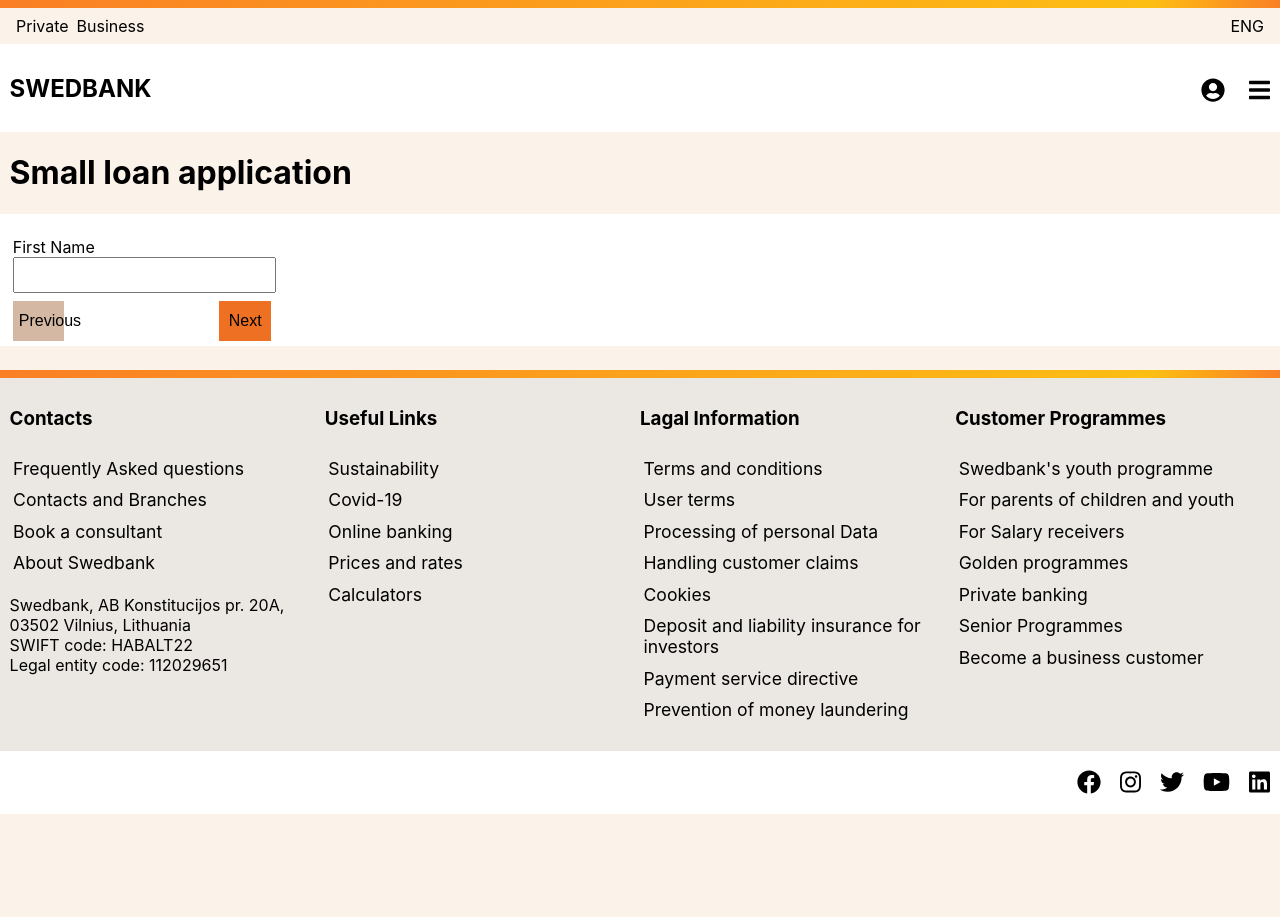
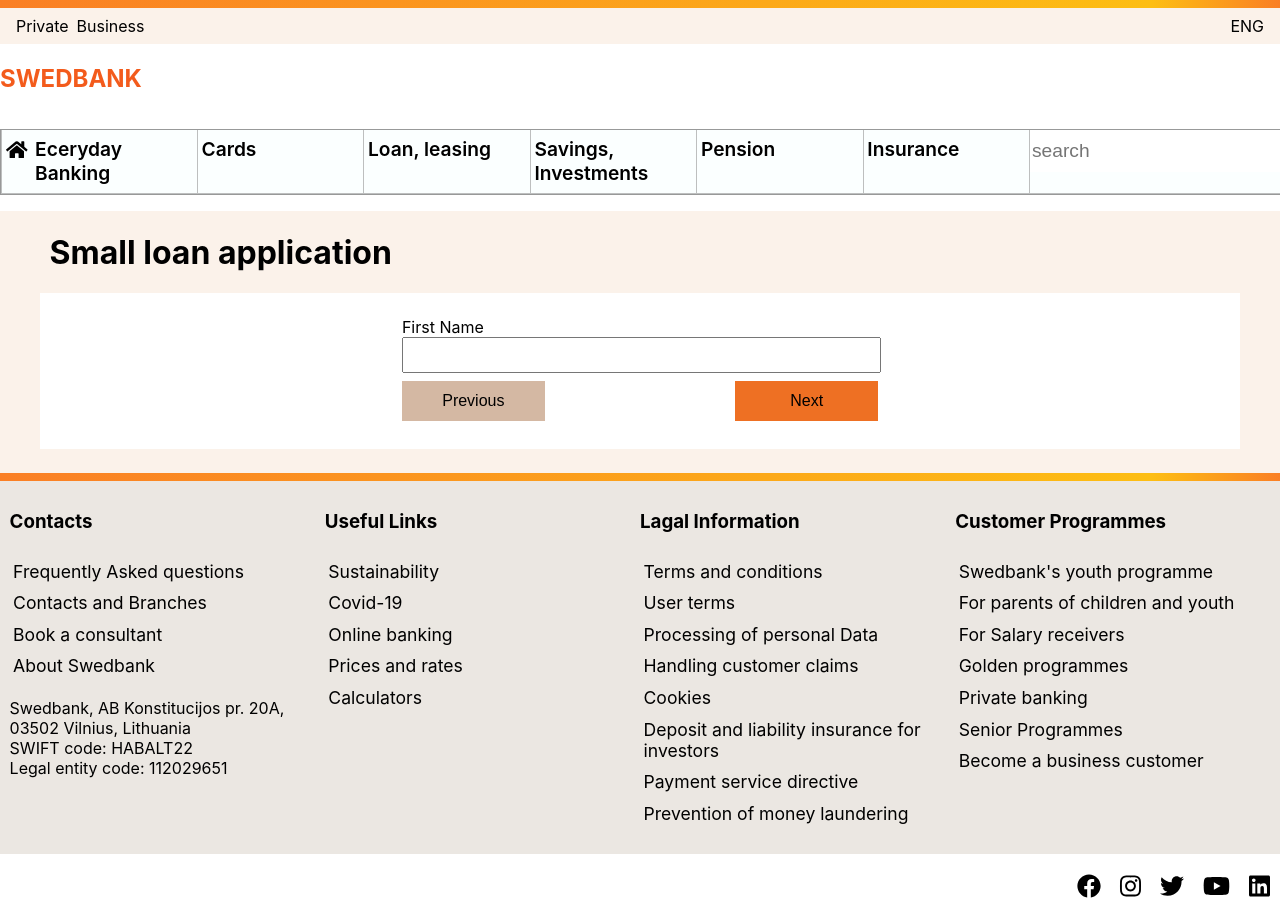
Before and after one commit to abbabawa/swedbank-loan-form, a React (Create React App) app: page /questions in a window 1280 px wide. Before the commit the page ends 814 px from the top, so only its background shows below. Built offline with nearby package versions, Linux system fonts and the light colour scheme.

Commit message:
dropdowns worked on

```diff
--- a/src/App.js
+++ b/src/App.js
@@ -64,7 +64,7 @@
 	<>
 		<Navbar />
 		<main className="main">
-            <h1>Small loan application</h1>
+            <h1 className='pageHeading'>Small loan application</h1>
 			<div className='content'>
 				<Routes>
 					<Route path="/" element={<Intro />} />
--- a/src/components/Footer.js
+++ b/src/components/Footer.js
@@ -5,13 +5,21 @@
 import { faFacebook, faInstagram, faTwitter, faYoutube, faLinkedin } from "@fortawesome/free-brands-svg-icons"
 
 const Footer = ()=>{
+    const toggleElem = (e)=>{
+        let elem = e.target.parentNode.children[1]
+        if(elem.classList.contains('hide')){
+            elem.classList.remove('hide')
+        }else{
+            elem.classList.add('hide')
+        }
+    }
     return (
         <footer>
                 <div className="bar">
                 </div>
                 <div className="quickLinks">
                     <div>
-                        <div className="footerLinkTitle">
+                        <div className="footerLinkTitle" >
                             <h3>Contacts </h3>
                         </div>
                         <ul>
@@ -28,11 +36,11 @@
                         </p>
                     </div>
                     <div>
-                        <div className="footerLinkTitle">
+                        <div className="footerLinkTitle" onClick={toggleElem}>
                             <h3>Useful Links </h3>
                             <FontAwesomeIcon icon={faCaretDown} className="dropDownIcon" />
                         </div>
-                        <ul>
+                        <ul className='hide'>
                             <li><Link to={''} className='footerLinks' >Sustainability</Link></li>
                             <li><Link to={''} className='footerLinks' >Covid-19</Link></li>
                             <li><Link to={''} className='footerLinks' >Online banking</Link></li>
@@ -41,11 +49,11 @@
                         </ul>
                     </div>
                     <div>
-                        <div className="footerLinkTitle">
+                        <div className="footerLinkTitle" onClick={toggleElem}>
                             <h3>Lagal Information </h3>
                             <FontAwesomeIcon icon={faCaretDown} className="dropDownIcon" />
                         </div>
-                        <ul>
+                        <ul className='hide'>
                             <li><Link to={''} className='footerLinks' >Terms and conditions</Link></li>
                             <li><Link to={''} className='footerLinks' >User terms</Link></li>
                             <li><Link to={''} className='footerLinks' >Processing of personal Data</Link></li>
@@ -57,11 +65,11 @@
                         </ul>
                     </div>
                     <div>
-                        <div className="footerLinkTitle">
+                        <div className="footerLinkTitle" onClick={toggleElem}>
                             <h3>Customer Programmes </h3>
                             <FontAwesomeIcon icon={faCaretDown} className="dropDownIcon" />
                         </div>
-                        <ul>
+                        <ul className='hide'>
                             <li><Link to={''} className='footerLinks' >Swedbank's youth programme</Link></li>
                             <li><Link to={''} className='footerLinks' >For parents of children and youth</Link></li>
                             <li><Link to={''} className='footerLinks' >For Salary receivers</Link></li>
--- a/src/components/FormInput.js
+++ b/src/components/FormInput.js
@@ -13,7 +13,7 @@
             break;
 
         case "readonly":
-            input = <input type="text" readOnly name="" value={props.value} onChange={props.handleChange} />
+            input = <input type="text" readOnly name="" value={props.value} onChange={props.handleChange} className="textInput" />
             break;
 
         default:
--- a/src/components/Navbar.js
+++ b/src/components/Navbar.js
@@ -2,9 +2,26 @@
 
 import { FontAwesomeIcon } from '@fortawesome/react-fontawesome'
 import { faBars, faUserCircle, faHome } from '@fortawesome/free-solid-svg-icons'
+import { useState } from 'react/cjs/react.development'
 
 
 const Navbar = ()=>{
+    const [toggle, setToggle] = useState('hide')
+
+    const toggleElement = (e)=>{
+        setToggle(prev=>{
+            return prev === 'hide' ? '' : 'hide'
+        })
+    }
+
+    const showMenu = (e)=>{
+        let menu = e.target.parentNode.parentNode.children[2].children[0]
+        if(menu.classList.contains('hide')){
+            menu.classList.remove('hide')
+        }else{
+            menu.classList.add('hide')
+        }
+    }
     return (
         <div className="navigation">
 
@@ -17,31 +34,31 @@
                         <span>Business</span>
                     </div>
                     <div className="lang">
-                        <span>ENG</span>
-                        <ul>
-                            <li>LT</li>
-                            <li>English</li>
+                        <span onClick={toggleElement}>ENG</span>
+                        <ul className={toggle}>
+                            <li><Link to="" className='langLink'>LT</Link></li>
+                            <li><Link to="" className='langLink'>English</Link></li>
                         </ul>
                     </div>
                 </div>
                 <div className="menuBar">
                     <div>
-                        <h2>SWEDBANK</h2>
+                        <h2 className='siteHeader'>SWEDBANK</h2>
                     </div>
                     <div className="userMenu">
                         <FontAwesomeIcon icon={faUserCircle} className="menuIcons" />
-                        <FontAwesomeIcon icon={faBars} className="menuIcons" />
+                        <FontAwesomeIcon icon={faBars} className="menuIcons" onClick={showMenu} />
                     </div>
                     <div className='menuLinks'>
-                        <ul>
-                            <li><Link to=""><FontAwesomeIcon icon={faHome}  /></Link></li>
-                            <li><Link to="">Eceryday Banking</Link></li>
-                            <li><Link to="">Cards</Link></li>
-                            <li><Link to="">Loan, leasing</Link></li>
-                            <li><Link to="">Savings, Investments</Link></li>
-                            <li><Link to="">Pension</Link></li>
-                            <li><Link to="">Insurance</Link></li>
-                            <li>
+                        <ul className='hide'>
+                            <li ><Link to="" className='link icon'><FontAwesomeIcon icon={faHome}  /></Link></li>
+                            <li className='menuItem'><Link to="" className='link'>Eceryday Banking</Link></li>
+                            <li className='menuItem'><Link to="" className='link'>Cards</Link></li>
+                            <li className='menuItem'><Link to="" className='link'>Loan, leasing</Link></li>
+                            <li className='menuItem'><Link to="" className='link'>Savings, Investments</Link></li>
+                            <li className='menuItem'><Link to="" className='link'>Pension</Link></li>
+                            <li className='menuItem'><Link to="" className='link'>Insurance</Link></li>
+                            <li className='icon'>
                                 <input type="text" placeholder='search' />
                             </li>
                         </ul>
--- a/src/css/style.css
+++ b/src/css/style.css
@@ -1,6 +1,16 @@
 body{
     background-color: rgb(251, 242, 234);
     font-size: 16px;
+}
+
+.navigation{
+    /* border: 2px solid red; */
+}
+
+.link
+
+.pageHeading, .siteHeader{
+    color: rgb(243 91 28);
 }
 
 .bar{
@@ -39,21 +49,20 @@
 }
 
 .menuBar{
-    padding: 0.6em;
+    /* padding: 0.6em; */
 }
 
 .menuBar div:nth-of-type(3){
     width: 100%;
 }
 
-.menuBar div:nth-of-type(3) ul{
-    margin-left: -0.6em;
+.menuLinks ul{
+    /* margin-left: -0.6em; */
     padding-left: 0;
     border: 0.03em solid rgba(128, 128, 128, 0.8);
     background-color: rgb(251, 255, 255);
     position: absolute;
     width: 100%;
-    display: none;
 
 }
 
@@ -82,14 +91,25 @@
     margin-left: 0.5em;
 }
 
+.hide{
+     display: none;
+}
+
 .lang ul{
-     display: none;
+    position: absolute;
+    right: 0.2em;
 }
 
 .lang li{
     list-style: none;
     padding: 0.5em;
     background-color: rgb(91, 138, 214);
+    color: #000;
+}
+
+.lang li .langLink{
+    color: #000;
+    text-decoration: none;
 }
 
 .lang span{
@@ -151,8 +171,9 @@
 
 .quickLinks ul{
     padding: 0;
-    display: none;
+    /* display: none; */
 }
+
 
 .quickLinks li{
     font-size: 1.1em;
@@ -176,7 +197,7 @@
     margin: 0.8em 0.4em;
 }
 
-.footerLinks{
+.footerLinks, .link{
     text-decoration: none;
     color: inherit;
 }
@@ -208,7 +229,7 @@
 
 button{
     height: 40px;
-    width: 20%;
+    min-width: 20%;
     background-color: rgb(238 112 35);
     border: 1px solid rgb(238 112 35);
 }
@@ -231,14 +252,31 @@
     border: 1px solid rgb(238 112 35);
 } */
 
+.question{
+    width: 100%;
+    padding: 0em 0.3em;
+}
+
+.textInput{
+    max-width: 100%;
+}
+
 @media (min-width: 768px) {
+    .main{
+        padding: 0em 2.5em;
+    }
+
     .content{
         display: flex;
-
+        justify-content: center;
     }
 
     .content div:nth-of-type(1){
-        margin-right: 0.2em;
+        /* margin-right: 0.2em; */
+    }
+
+    .buttonDiv button{
+        min-width: 30%;
     }
 
     .quickLinks{
@@ -260,8 +298,40 @@
     .footerLinkTitle{
         border-bottom: 0;
     }
+
+    .question{
+        width: 60%;
+        padding: 0em 0.2em;
+    }
 }
 
 @media (min-width: 992px) {
+    .menuLinks ul{
+        position: static;
+        width: 100%;
+        display: flex;
+        justify-content: center;
+    }
 
+    .menuLinks ul li:nth-of-type(1){
+        border-left: 0.02em solid rgba(128, 128, 128, 0.5);
+    }
+
+    .menuItem{
+        flex: 50px;
+        border-right: 0.02em solid rgba(128, 128, 128, 0.5);
+        margin: 0em 0em;
+        padding: 0.3em 0.5em;
+        font-size: 1.1em;
+    }
+
+    .userMenu{
+        display: none;
+    }
+
+    .question{
+        width: 40%;
+        padding: 0em 0.2em;
+        margin-bottom: 1.5em;
+    }
 }
```
